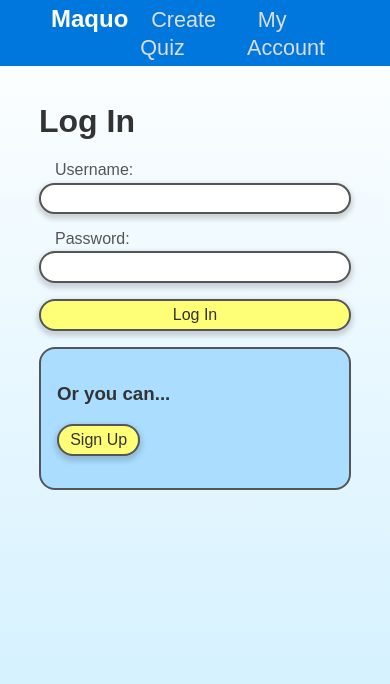
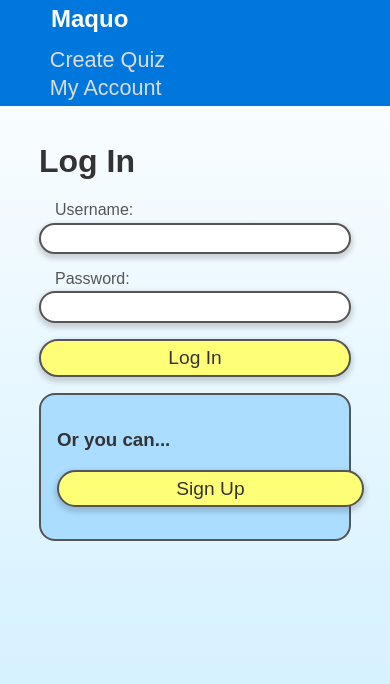
Before and after one commit to Benjamin-Davies/maquo, a PHP site: a page that uses util/auth.php in a window 390 px wide. Shown: the top 684 px of the page. Run offline with PHP 8.4, Linux system fonts and the light colour scheme; data that the repository does not hold is empty; some libraries are stand-ins or nearby versions.

Commit message:
Make it mobile compatible

```diff
--- a/quiz.html
+++ b/quiz.html
@@ -2,6 +2,7 @@
 <html lang="en">
 <head>
   <meta charset="UTF-8">
+  <meta name="viewport" content="width=device-width, initial-scale=1.0">
   <title>Maquo</title>
 
   <link rel="stylesheet" href="style.css" media="all">
--- a/style.css
+++ b/style.css
@@ -266,3 +266,37 @@ h1 .small {
   color: red;
   font-weight: bold;
 }
+
+/* Mobile */
+@media (max-width: 600px) {
+  /* Nav */
+  .Nav__inner {
+    flex-direction: column;
+  }
+
+  .Nav__spacer {
+    height: 0.5em;
+  }
+
+  /* Buttons */
+  button,
+  .button {
+    display: block;
+    font-size: 1.2em;
+    width: 100%;
+  }
+
+  .Card button,
+  .Card .button {
+    margin: 6pt 0 0 0;
+  }
+
+  /* App */
+  .App {
+    font-size: 18pt;
+  }
+
+  .QuizCodePrompt {
+    overflow: hidden;
+  }
+}
```
